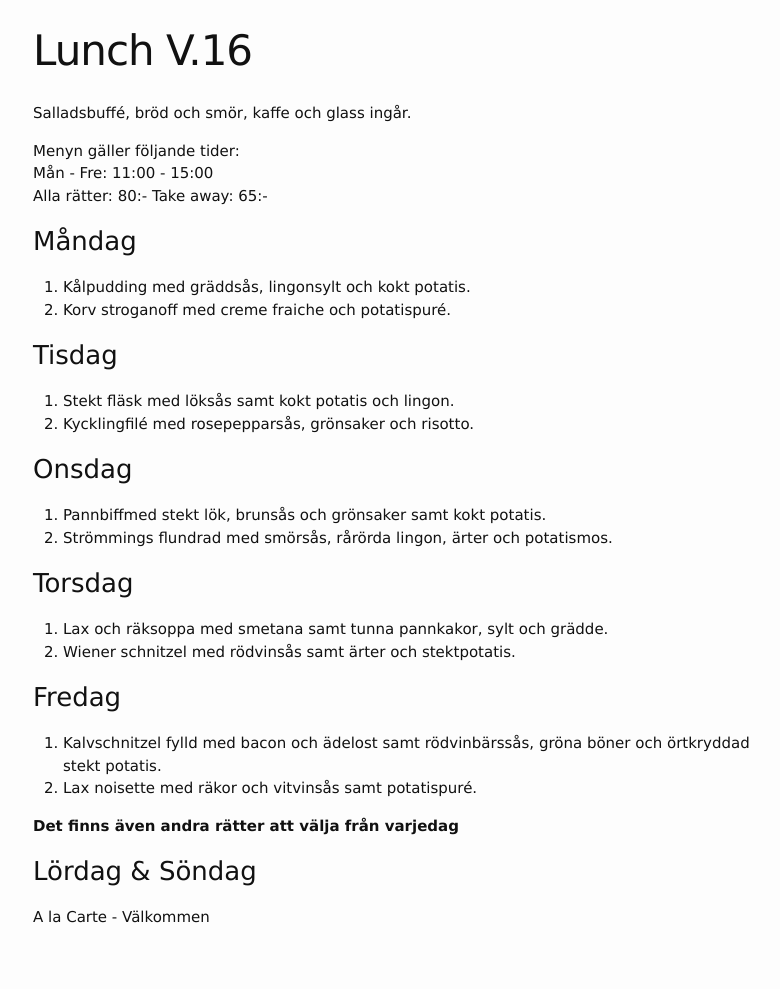
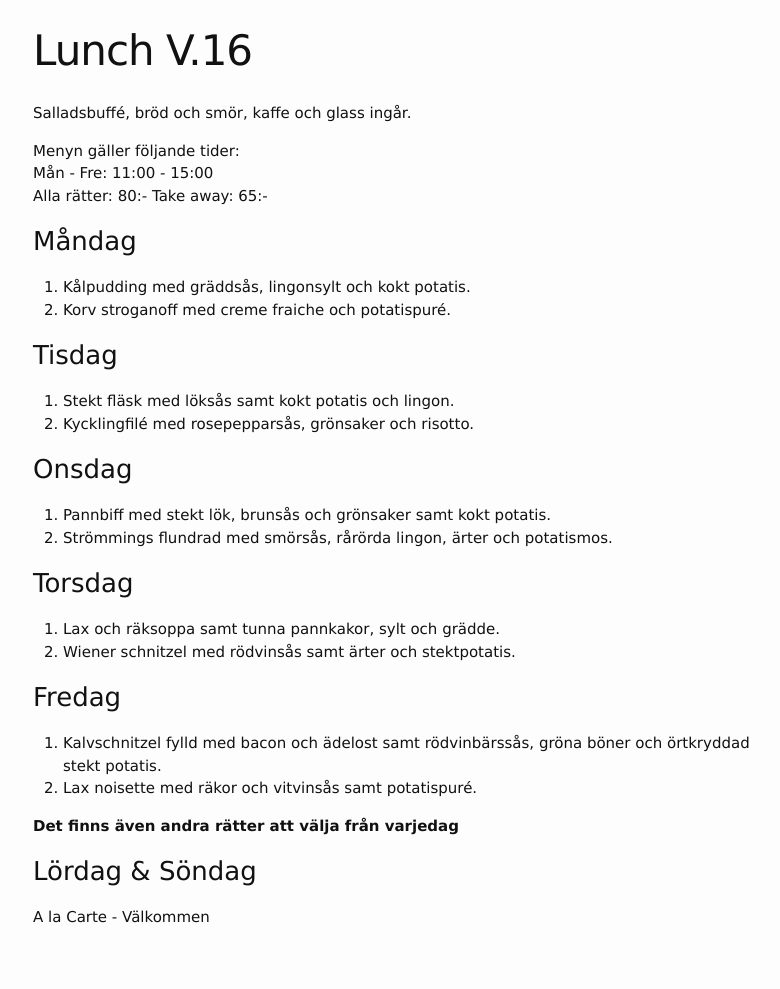
Before and after one commit to FarInn62/farinn62.github.io, a Jekyll site: the page built from lunch.md, in a window 1280 px wide. Shown: the whole page, without its empty margins (237-1017 px from the left). Built offline with Jekyll 4.4.1, drawn with Linux system fonts in a browser that asks for light colours.

Commit message:
Update lunch.md

```diff
--- a/lunch.md
+++ b/lunch.md
@@ -22,12 +22,12 @@ Alla rätter: 80:- Take away: 65:-
 
 ### Onsdag
 
-1. Pannbiffmed stekt lök, brunsås och grönsaker samt kokt potatis.
+1. Pannbiff med stekt lök, brunsås och grönsaker samt kokt potatis.
 2. Strömmings flundrad med smörsås, rårörda lingon, ärter och potatismos.
 
 ### Torsdag
 
- 1. Lax och räksoppa  med smetana samt tunna pannkakor, sylt och grädde.
+ 1. Lax och räksoppa samt tunna pannkakor, sylt och grädde.
  2. Wiener schnitzel med rödvinsås samt ärter och stektpotatis.
 
 ### Fredag
```
